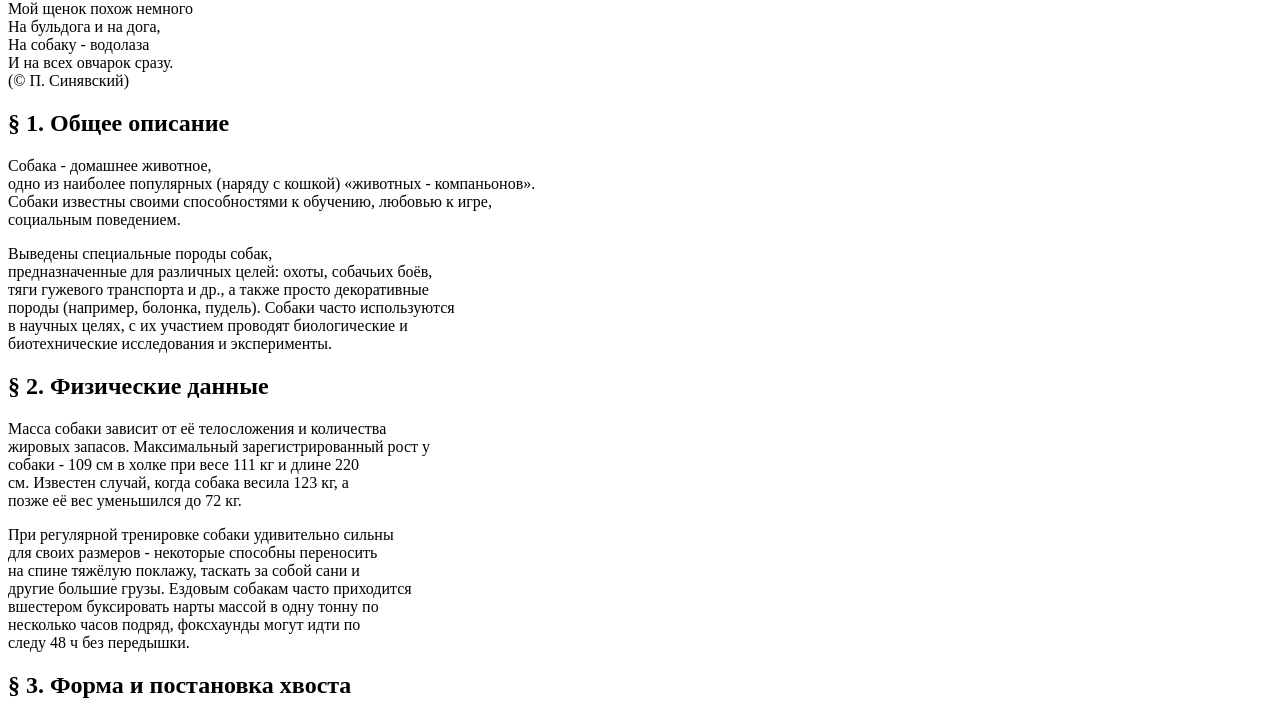
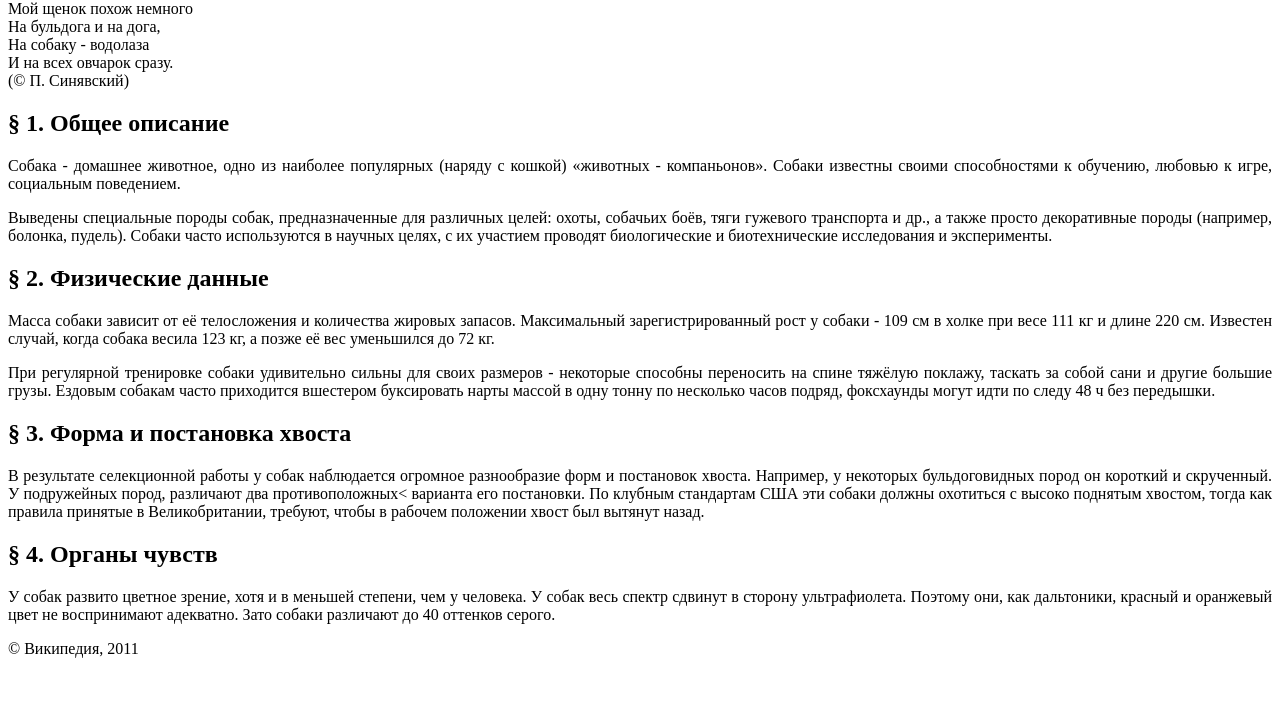
Before and after one commit to smartpie/smartpie.github.io, a plain HTML site: page tasks/dogs.html in a window 1280 px wide. Shown: the part 66-782 px from the top of the page. Drawn offline with Linux system fonts and the light colour scheme; a web font is replaced by a local one.

Commit message:
Update dogs.html

```diff
--- a/tasks/dogs.html
+++ b/tasks/dogs.html
@@ -20,59 +20,59 @@
 		<h2>&sect; 1. Общее описание</h2>
 
 		<p class="justify-text">
-			Собака - домашнее животное,<br>
-			одно из наиболее популярных (наряду с кошкой) «животных - компаньонов».<br>
-			Собаки известны своими способностями к обучению, любовью к игре,<br>
+			Собака - домашнее животное,
+			одно из наиболее популярных (наряду с кошкой) «животных - компаньонов».
+			Собаки известны своими способностями к обучению, любовью к игре,
 			социальным поведением.
 		</p>
 
 		<p class="justify-text">
-			Выведены специальные породы собак,<br>
-			предназначенные для различных целей: охоты, собачьих боёв,<br>
-			тяги гужевого транспорта и др., а также просто декоративные<br>
-			породы (например, болонка, пудель). Собаки часто используются<br>
-			в научных целях, с их участием проводят биологические и<br>
+			Выведены специальные породы собак,
+			предназначенные для различных целей: охоты, собачьих боёв,
+			тяги гужевого транспорта и др., а также просто декоративные
+			породы (например, болонка, пудель). Собаки часто используются
+			в научных целях, с их участием проводят биологические и
 			биотехнические исследования и эксперименты.
 		</p>
 
 		<h2>&sect; 2. Физические данные</h2>
 
 		<p class="justify-text">
-			Масса собаки зависит от её телосложения и количества<br>
-			жировых запасов. Максимальный зарегистрированный рост у<br>
-			собаки - 109&nbsp;см в холке при весе 111&nbsp;кг и длине 220<br>
-			см. Известен случай, когда собака весила 123&nbsp;кг, а<br>
+			Масса собаки зависит от её телосложения и количества
+			жировых запасов. Максимальный зарегистрированный рост у
+			собаки - 109&nbsp;см в холке при весе 111&nbsp;кг и длине 220
+			см. Известен случай, когда собака весила 123&nbsp;кг, а
 			позже её вес уменьшился до 72&nbsp;кг.
 		</p>
 
 		<p class="justify-text">
-			При регулярной тренировке собаки удивительно сильны<br>
-			для своих размеров - некоторые способны переносить<br>
-			на спине тяжёлую поклажу, таскать за собой сани и<br>
-			другие большие грузы. Ездовым собакам часто приходится<br>
-			вшестером буксировать нарты массой в одну тонну по<br>
-			несколько часов подряд, фоксхаунды могут идти по<br>
+			При регулярной тренировке собаки удивительно сильны
+			для своих размеров - некоторые способны переносить
+			на спине тяжёлую поклажу, таскать за собой сани и
+			другие большие грузы. Ездовым собакам часто приходится
+			вшестером буксировать нарты массой в одну тонну по
+			несколько часов подряд, фоксхаунды могут идти по
 			следу 48 ч без передышки.
 		</p>
 
 		<h2>&sect; 3. Форма и постановка хвоста</h2>
 
 		<p class="justify-text">
-			В результате селекционной работы у собак наблюдается<br>
-			огромное разнообразие форм и постановок хвоста. Например,<br>
-			у некоторых бульдоговидных пород он короткий и скрученный.<br>
-			У подружейных пород, различают два противоположных<br>
-			варианта его постановки. По клубным стандартам США эти собаки должны<br>
-			охотиться с высоко поднятым хвостом, тогда как правила принятые<br>
+			В результате селекционной работы у собак наблюдается
+			огромное разнообразие форм и постановок хвоста. Например,
+			у некоторых бульдоговидных пород он короткий и скрученный.
+			У подружейных пород, различают два противоположных<
+			варианта его постановки. По клубным стандартам США эти собаки должны
+			охотиться с высоко поднятым хвостом, тогда как правила принятые
 			в Великобритании, требуют, чтобы в рабочем положении хвост был вытянут назад.
 		</p>
 
 		<h2>&sect; 4. Органы чувств</h2>
 
 		<p class="justify-text">
-			У собак развито цветное зрение, хотя и в меньшей степени, чем у человека.<br>
-			У собак весь спектр сдвинут в сторону ультрафиолета. Поэтому они, как дальтоники,<br>
-			красный и оранжевый цвет не воспринимают адекватно.<br>
+			У собак развито цветное зрение, хотя и в меньшей степени, чем у человека.
+			У собак весь спектр сдвинут в сторону ультрафиолета. Поэтому они, как дальтоники,
+			красный и оранжевый цвет не воспринимают адекватно.
 			Зато собаки различают до 40 оттенков серого.
 		</p>
 
```
